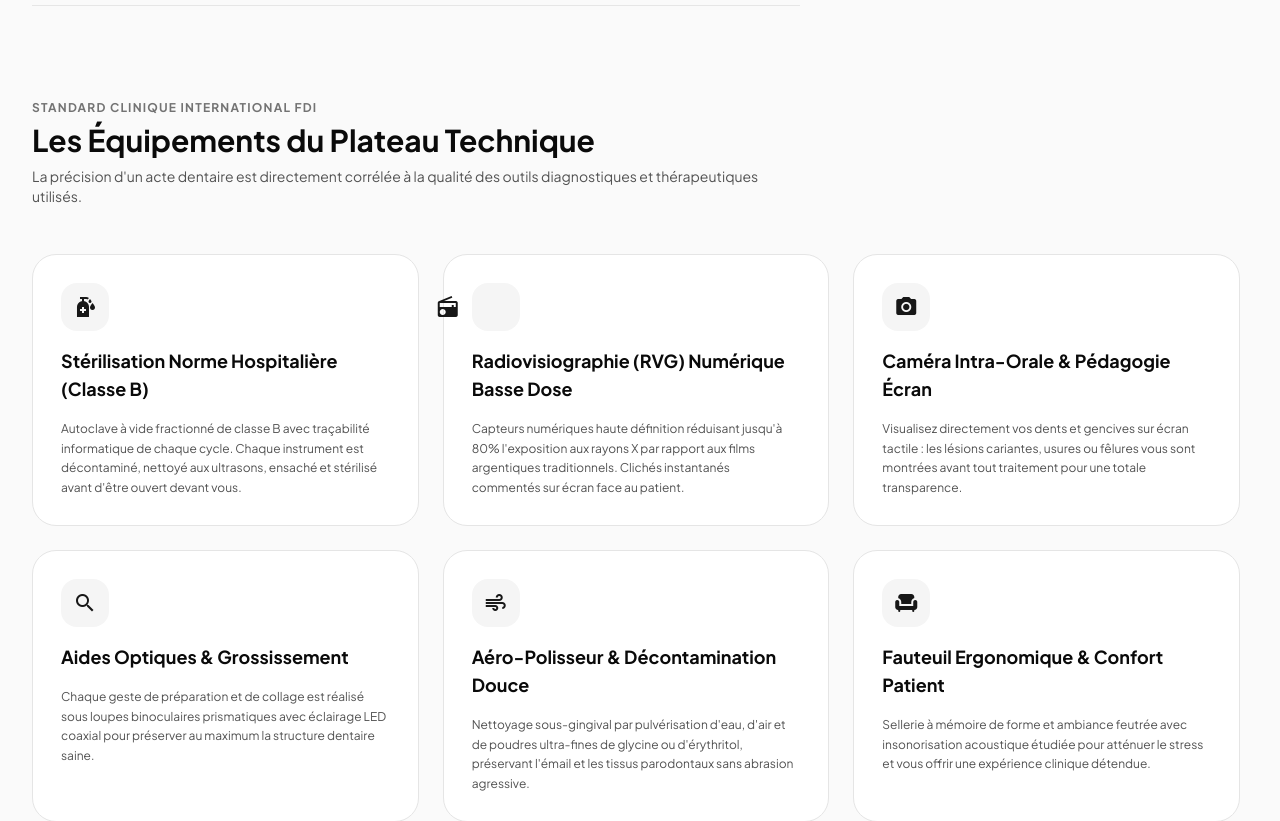
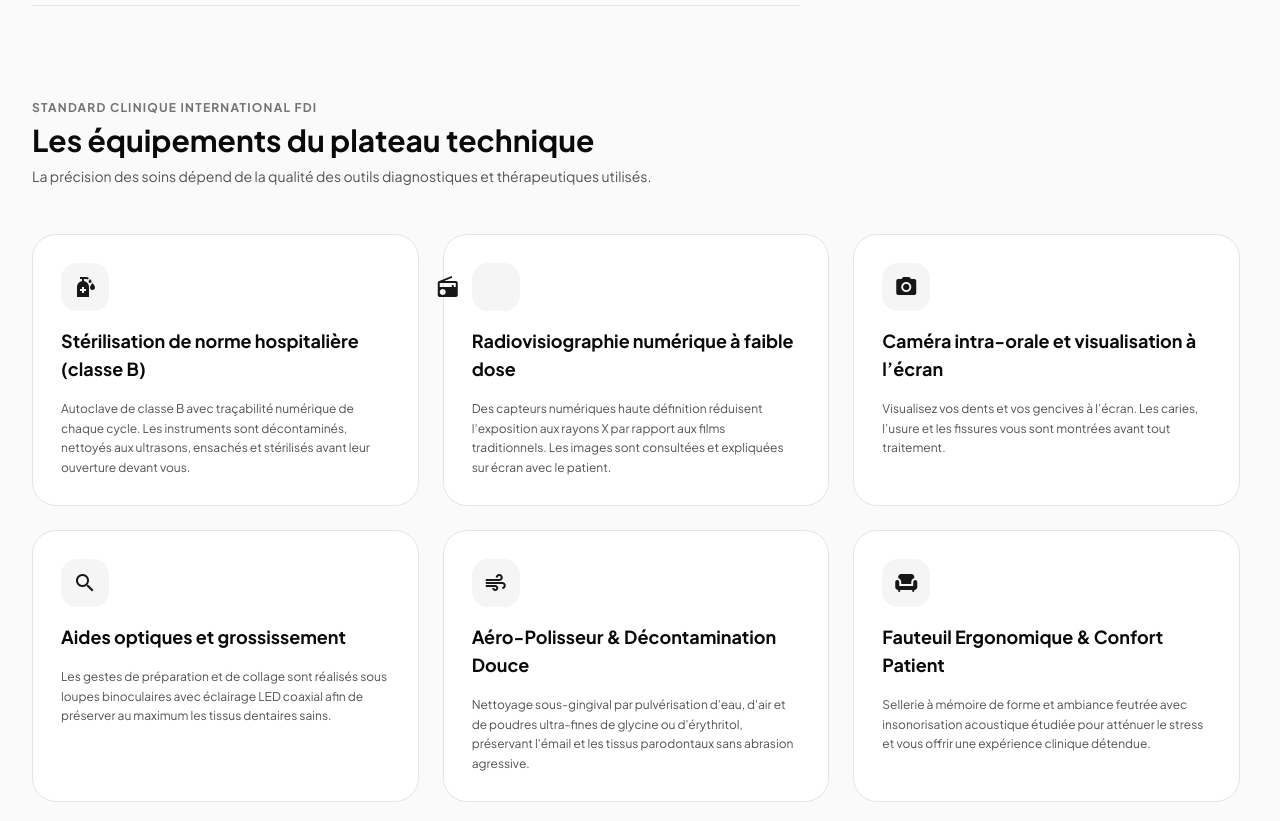
Before and after one commit to marvenpiadri/DrDali, an Angular app: page /clinic in a window 1280 px wide. Shown: the part 400-1221 px from the top of the page. Built offline with nearby package versions, Linux system fonts and the light colour scheme; a web font is replaced by a local one.

Commit message:
Translate clinic page equipment headings and descriptions

```diff
--- a/src/app/pages/clinic/clinic.html
+++ b/src/app/pages/clinic/clinic.html
@@ -23,10 +23,10 @@
     <div class="max-w-3xl">
       <span class="text-xs font-bold uppercase tracking-widest text-neutral-500">{{ 'fdiClinicalStandard' | translate }}</span>
       <h2 class="text-2xl sm:text-3xl font-bold text-neutral-950 dark:text-white mt-1">
-        Les Équipements du Plateau Technique
+        {{ 'clinicEquipmentTitle' | translate }}
       </h2>
       <p class="text-sm text-neutral-600 dark:text-neutral-400 mt-2">
-        La précision d'un acte dentaire est directement corrélée à la qualité des outils diagnostiques et thérapeutiques utilisés.
+        {{ 'clinicEquipmentIntro' | translate }}
       </p>
     </div>
 
@@ -36,9 +36,9 @@
         <div class="w-12 h-12 rounded-2xl bg-neutral-100 dark:bg-neutral-800 flex items-center justify-center text-neutral-900 dark:text-white">
           <span class="material-icons">sanitizer</span>
         </div>
-        <h3 class="text-lg font-bold text-neutral-950 dark:text-white">Stérilisation Norme Hospitalière (Classe B)</h3>
+        <h3 class="text-lg font-bold text-neutral-950 dark:text-white">{{ 'clinicSterilizationTitle' | translate }}</h3>
         <p class="text-xs text-neutral-600 dark:text-neutral-400 leading-relaxed">
-          Autoclave à vide fractionné de classe B avec traçabilité informatique de chaque cycle. Chaque instrument est décontaminé, nettoyé aux ultrasons, ensaché et stérilisé avant d'être ouvert devant vous.
+          {{ 'clinicSterilizationDesc' | translate }}
         </p>
       </div>
 
@@ -46,9 +46,9 @@
         <div class="w-12 h-12 rounded-2xl bg-neutral-100 dark:bg-neutral-800 flex items-center justify-center text-neutral-900 dark:text-white">
           <span class="material-icons">radiology</span>
         </div>
-        <h3 class="text-lg font-bold text-neutral-950 dark:text-white">Radiovisiographie (RVG) Numérique Basse Dose</h3>
+        <h3 class="text-lg font-bold text-neutral-950 dark:text-white">{{ 'clinicRvgTitle' | translate }}</h3>
         <p class="text-xs text-neutral-600 dark:text-neutral-400 leading-relaxed">
-          Capteurs numériques haute définition réduisant jusqu'à 80% l'exposition aux rayons X par rapport aux films argentiques traditionnels. Clichés instantanés commentés sur écran face au patient.
+          {{ 'clinicRvgDesc' | translate }}
         </p>
       </div>
 
@@ -56,9 +56,9 @@
         <div class="w-12 h-12 rounded-2xl bg-neutral-100 dark:bg-neutral-800 flex items-center justify-center text-neutral-900 dark:text-white">
           <span class="material-icons">camera_alt</span>
         </div>
-        <h3 class="text-lg font-bold text-neutral-950 dark:text-white">Caméra Intra-Orale & Pédagogie Écran</h3>
+        <h3 class="text-lg font-bold text-neutral-950 dark:text-white">{{ 'clinicCameraTitle' | translate }}</h3>
         <p class="text-xs text-neutral-600 dark:text-neutral-400 leading-relaxed">
-          Visualisez directement vos dents et gencives sur écran tactile : les lésions cariantes, usures ou fêlures vous sont montrées avant tout traitement pour une totale transparence.
+          {{ 'clinicCameraDesc' | translate }}
         </p>
       </div>
 
@@ -66,9 +66,9 @@
         <div class="w-12 h-12 rounded-2xl bg-neutral-100 dark:bg-neutral-800 flex items-center justify-center text-neutral-900 dark:text-white">
           <span class="material-icons">search</span>
         </div>
-        <h3 class="text-lg font-bold text-neutral-950 dark:text-white">Aides Optiques & Grossissement</h3>
+        <h3 class="text-lg font-bold text-neutral-950 dark:text-white">{{ 'clinicOpticsTitle' | translate }}</h3>
         <p class="text-xs text-neutral-600 dark:text-neutral-400 leading-relaxed">
-          Chaque geste de préparation et de collage est réalisé sous loupes binoculaires prismatiques avec éclairage LED coaxial pour préserver au maximum la structure dentaire saine.
+          {{ 'clinicOpticsDesc' | translate }}
         </p>
       </div>
 
```
